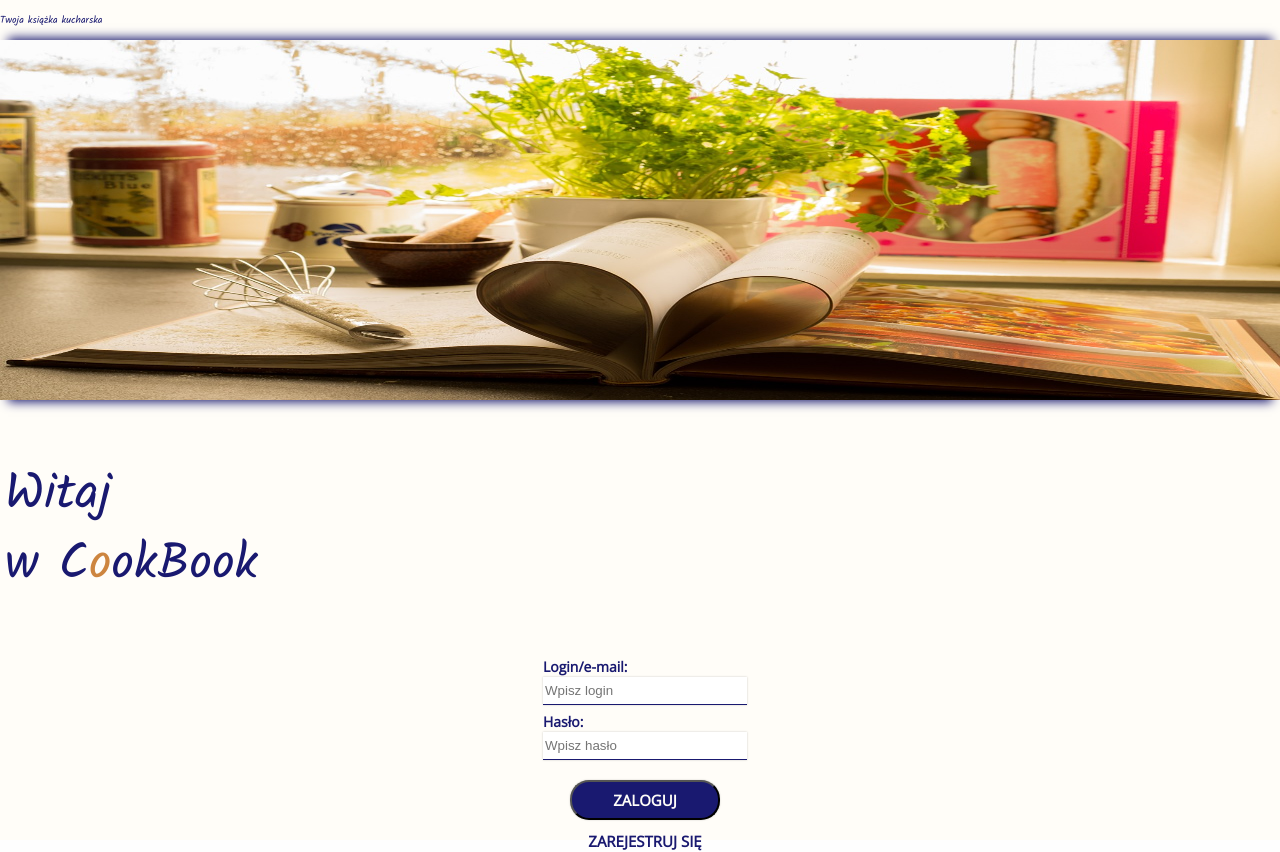
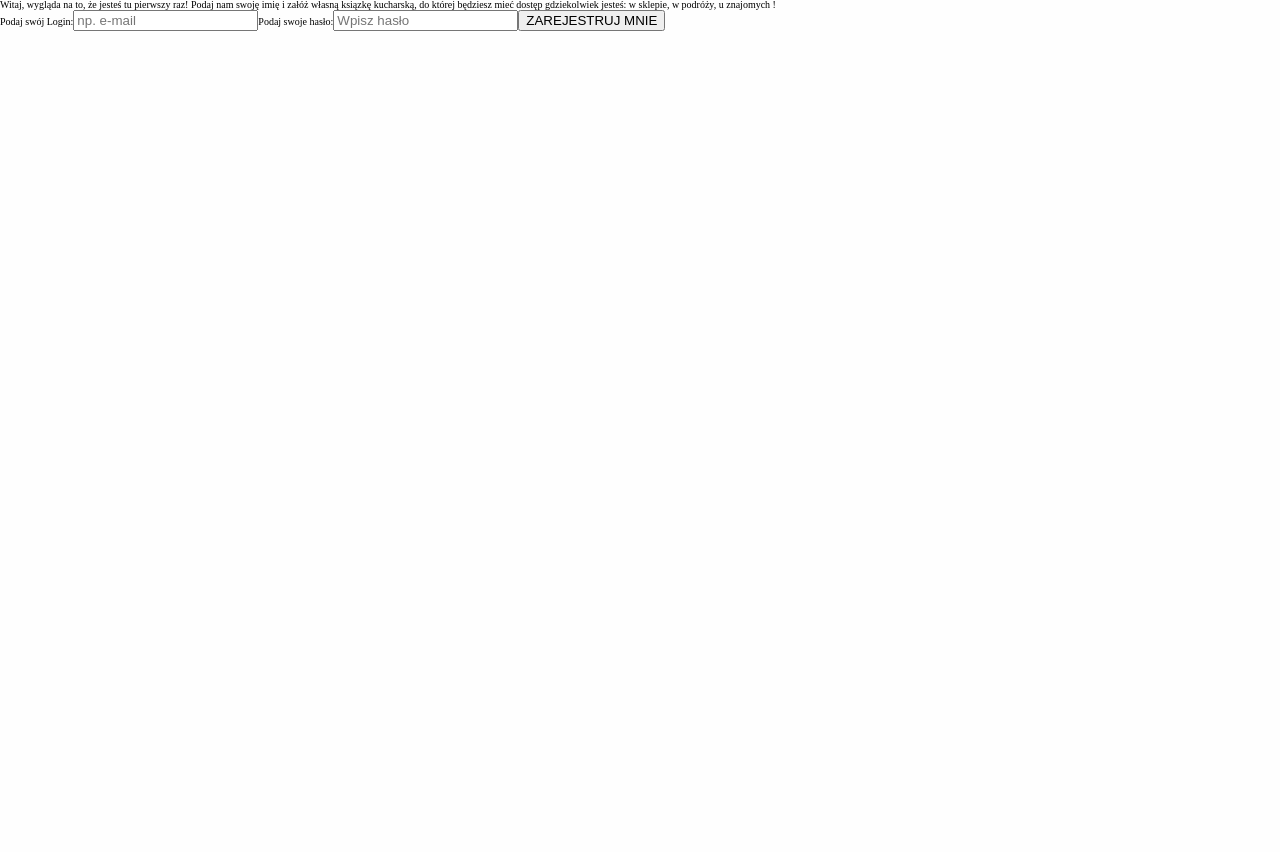
Before and after one commit to klaudiakruba/CookBook-project, a React (Vite) app in the folder cookbook-project/: page /#/ in a window 1280 px wide. After the commit the page ends 800 px from the top, so only its background shows below. Built offline with nearby package versions, Linux system fonts and the light colour scheme.

Commit message:
start to create registration form

```diff
--- a/cookbook-project/src/App.jsx
+++ b/cookbook-project/src/App.jsx
@@ -1,5 +1,7 @@
 import { useState } from "react";
+import Navigation from "./Navigation";
 import MainView from "./MainView";
+import Reg from "./Register_view";
 import "./App.css";
 import {
 	HashRouter,
@@ -11,9 +13,13 @@ import {
 } from "react-router-dom";
 const App = () => {
 	return (
+		// jak zrobić zeby nawigacja odpalała się raz a komponenty zmieniały
+
 		<HashRouter>
 			<Routes>
-				<Route path="/" element={<MainView />} />
+				{/* <Route path="/" element={<Navigation />} /> */}
+				{/* <Route path="/" element={<MainView />} /> */}
+				<Route path="/" element={<Reg />} />
 			</Routes>
 		</HashRouter>
 	);
--- a/cookbook-project/src/MainView.jsx
+++ b/cookbook-project/src/MainView.jsx
@@ -10,7 +10,6 @@ const MainView = () => {
 	};
 	return (
 		<div className="first_view">
-			<Navigation />
 			<section className="first-page__main">
 				<img src={cookbook} className="main_img" alt="CookBook"></img>
 				<div className="main">
--- a/cookbook-project/src/Navigation.jsx
+++ b/cookbook-project/src/Navigation.jsx
@@ -1,4 +1,5 @@
 import React from "react";
+import { Outlet } from "react-router-dom";
 
 const Navigation = () => {
 	return (
--- /dev/null
+++ b/cookbook-project/src/Register_view.jsx
@@ -0,0 +1,47 @@
+import React, { useState } from "react";
+
+const Reg = () => {
+	const [login, setLogin] = useState("");
+	const [password, setPassword] = useState("");
+	const handleSubmit = (e) => {
+		e.preventDefault();
+	};
+	return (
+		<>
+			<div className="reg_container">
+				<div className="reg_text">
+					<span>
+						Witaj, wygląda na to, że jesteś tu pierwszy raz! Podaj nam swoję
+						imię i załóż własną ksiązkę kucharską, do której będziesz mieć
+						dostęp gdziekolwiek jesteś: w sklepie, w podróży, u znajomych !
+					</span>
+				</div>
+
+				<form className="reg_form" onSubmit={handleSubmit}>
+					<label className="log_text" name="login">
+						Podaj swój Login:
+						<input
+							name="login"
+							type="text"
+							value={login}
+							onChange={(e) => setLogin(e.target.value)}
+							placeholder="np. e-mail"></input>
+					</label>
+					<label className="log_text" name="password">
+						Podaj swoje hasło:
+						<input
+							name="password"
+							type="text"
+							value={password}
+							onChange={(e) => setPassword(e.target.value)}
+							placeholder="Wpisz hasło"></input>
+					</label>
+					<button type="submit" className="btn">
+						ZAREJESTRUJ MNIE
+					</button>
+				</form>
+			</div>
+		</>
+	);
+};
+export default Reg;
--- a/cookbook-project/src/sass/main.scss
+++ b/cookbook-project/src/sass/main.scss
@@ -88,12 +88,12 @@ nav {
 			display: flex;
 			flex-direction: column;
 			gap: 0.3rem;
-			.log_text {
-				font-weight: bolder;
-				font-family: $font-text;
-				font-size: 1.4rem;
-				color: $font-color-basic;
-			}
+		}
+		.log_text {
+			font-weight: bolder;
+			font-family: $font-text;
+			font-size: 1.4rem;
+			color: $font-color-basic;
 		}
 	}
 	.btn {
@@ -121,4 +121,22 @@ nav {
 			align-self: center;
 		}
 	}
+
+	// register view
+	.reg_container {
+		width: 100vw;
+		height: 100vh;
+		display: flex;
+		flex-direction: column;
+		justify-content: center;
+		align-items: center;
+
+		.reg-text {
+			border: 2px solid $font-color-basic;
+		}
+		form.reg_form {
+			display: flex;
+			flex-direction: column;
+		}
+	}
 }
```
